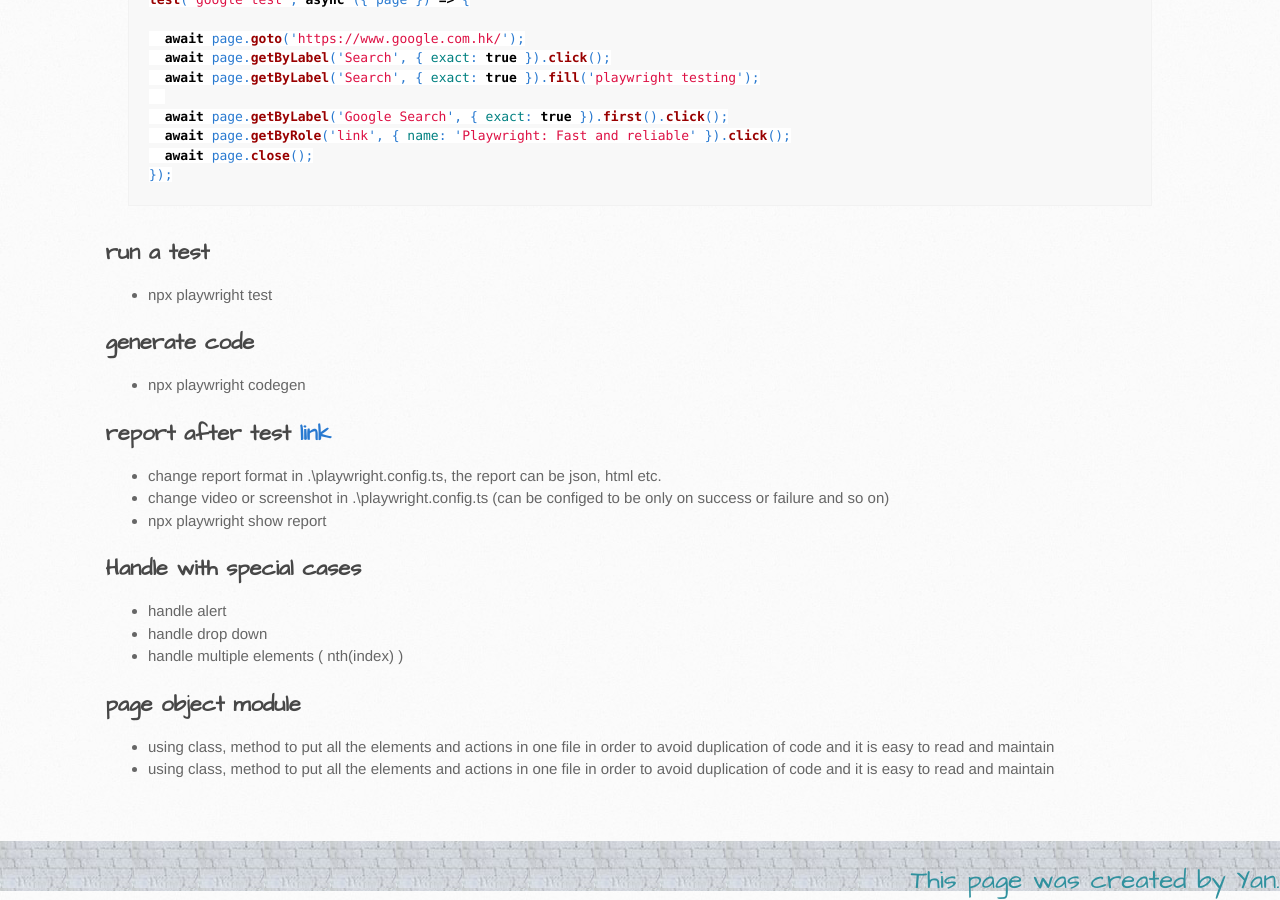
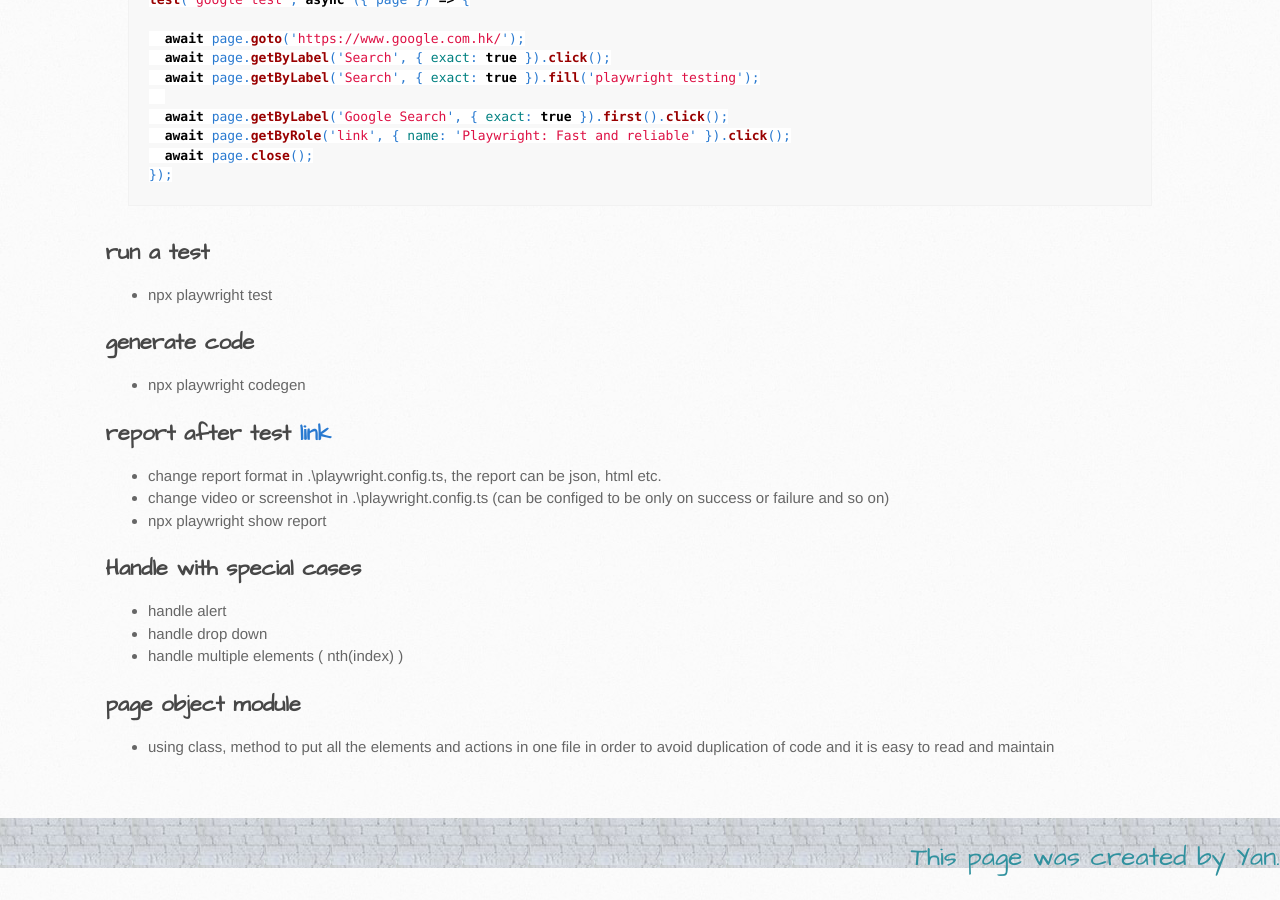
Before and after one commit to itcraftme/itcraftme, a Jekyll site: the page built from docs/it/playwright.md, in a window 1280 px wide and 900 px high, scrolled down 786 px. Built offline with Jekyll 4.4.1, drawn with Linux system fonts in a browser that asks for light colours; our own code applies the rules of GitHub Pages for plain Markdown files; after the commit the page ends 1663 px from its top, so only the background shows below that.

Commit message:
Update playwright.md

```diff
--- a/docs/it/playwright.md
+++ b/docs/it/playwright.md
@@ -44,4 +44,3 @@ test('google test', async ({ page }) => {
 ## page object module
 
 - using class, method to put all the elements and actions in one file in order to avoid duplication of code and it is easy to read and maintain
-- using class, method to put all the elements and actions in one file in order to avoid duplication of code and it is easy to read and maintain
```
